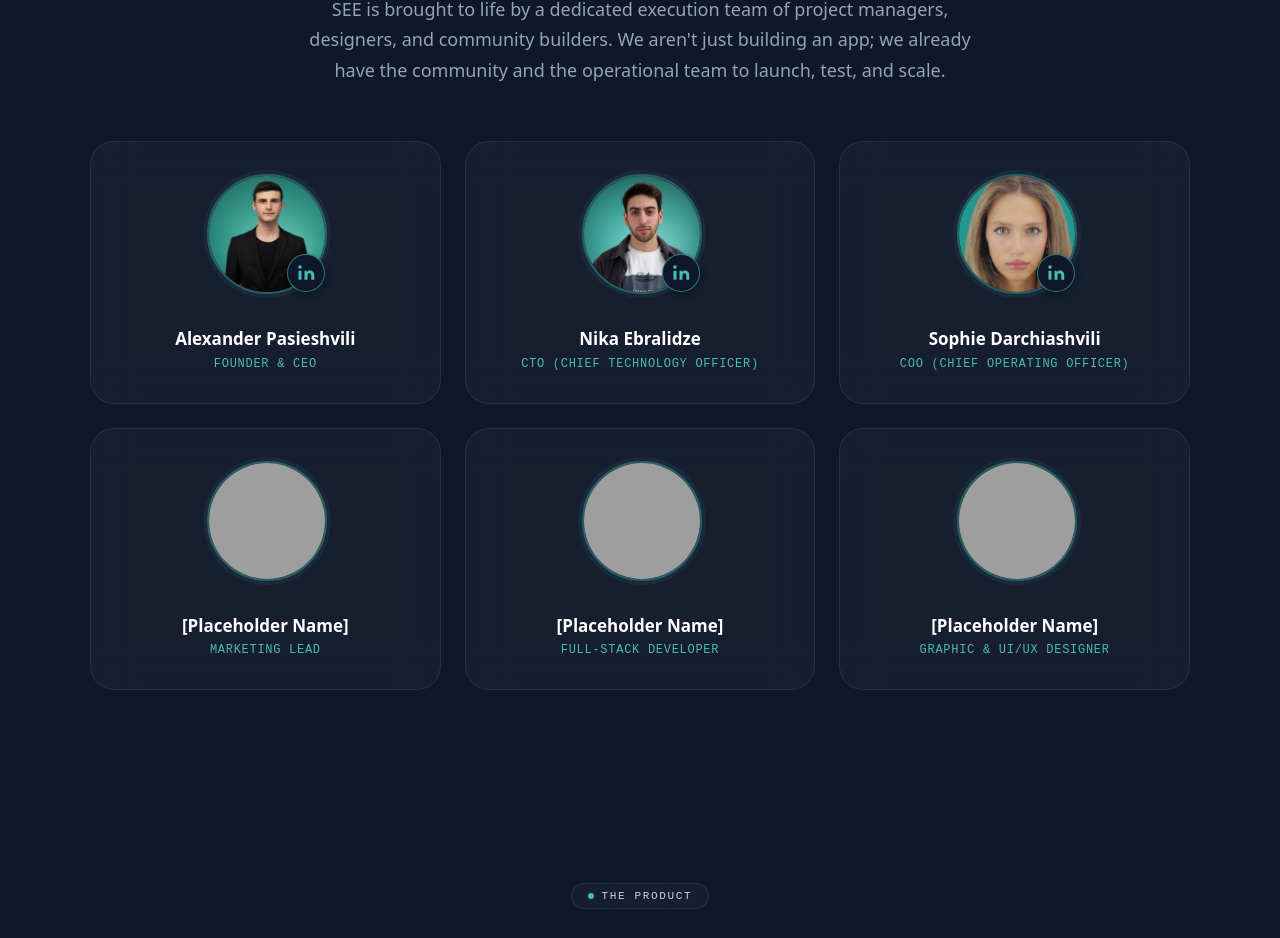
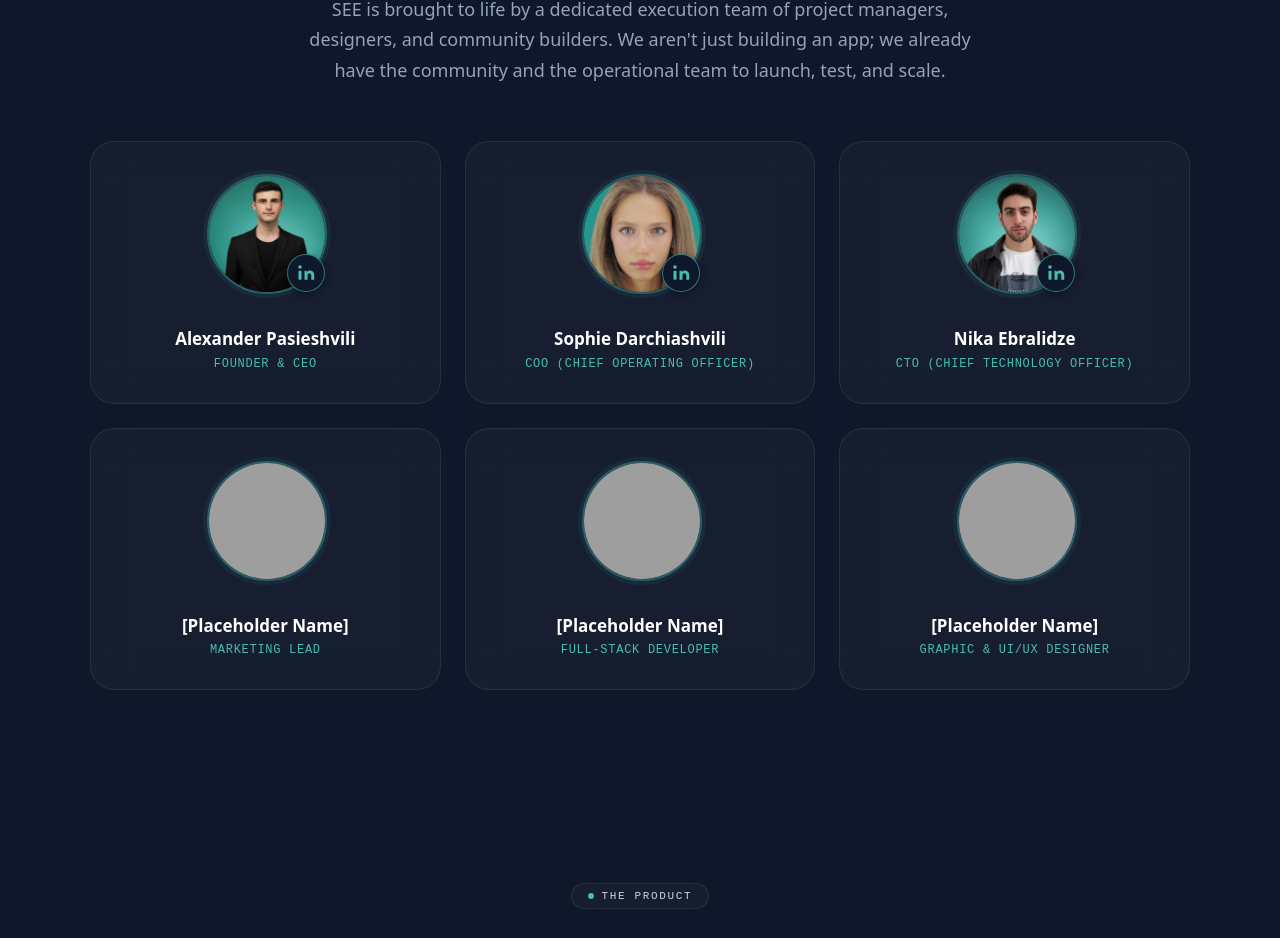
Before and after one commit to mealexandre/see-landing, a Next.js app in the folder see-landing/: page / in a window 1280 px wide. Shown: the part 4174-5112 px from the top of the page. Built offline with nearby package versions, Linux system fonts and the light colour scheme; grey boxes are pictures that could not be loaded.

Commit message:
Update team section with Sophie's info and fix order

```diff
--- a/see-landing/components/Team.tsx
+++ b/see-landing/components/Team.tsx
@@ -35,16 +35,16 @@ const team: TeamMember[] = [
     linkedin: 'https://www.linkedin.com/in/alexander-pasieshvili/',
   },
   {
+    name: 'Sophie Darchiashvili',
+    role: 'COO (Chief Operating Officer)',
+    avatar: '/team/Sophie.jpg',
+    linkedin: 'https://www.linkedin.com/in/sophie-darchiashvili-2582031a9/',
+  },
+  {
     name: 'Nika Ebralidze',
     role: 'CTO (Chief Technology Officer)',
     avatar: '/team/nika.jpg',
     linkedin: 'https://www.linkedin.com/in/nika-ebralidze-812431329/',
-  },
-  {
-    name: 'Sophie Darchiashvili',
-    role: 'COO (Chief Operating Officer)',
-    avatar: '/team/Sophie.jpg',
-    linkedin: 'https://www.linkedin.com/in/sophie-darchiashvili',
   },
   {
     name: '[Placeholder Name]',
```
